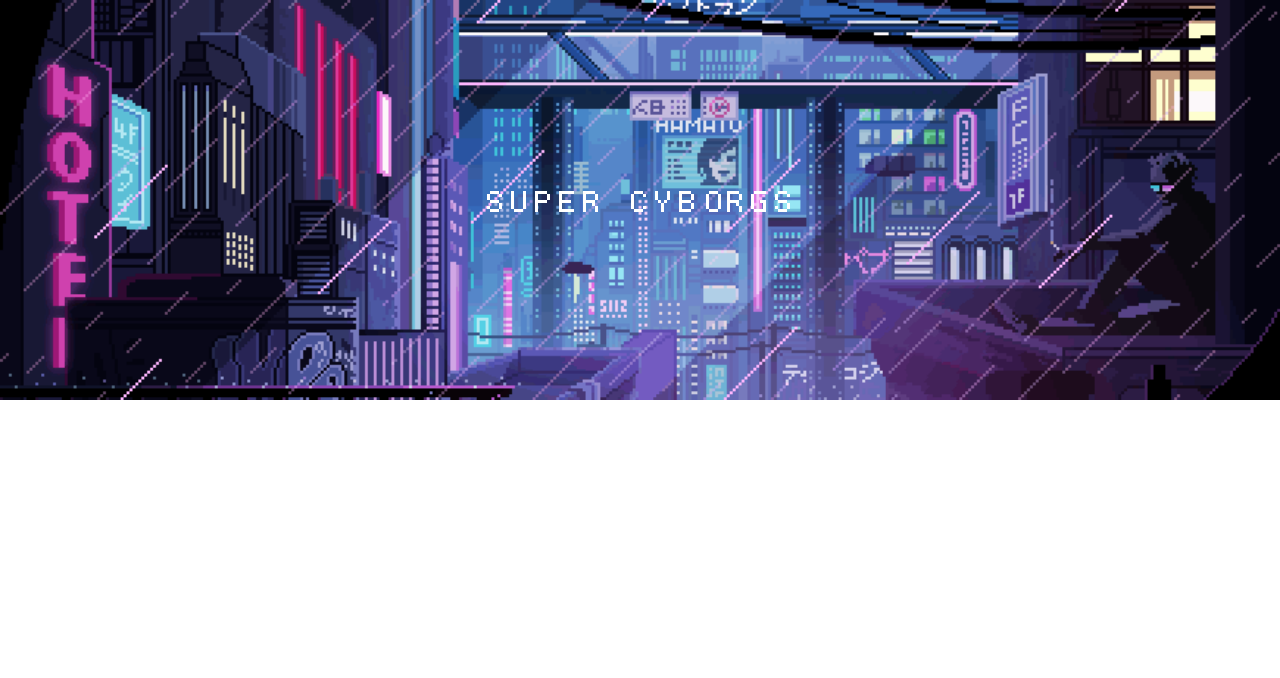
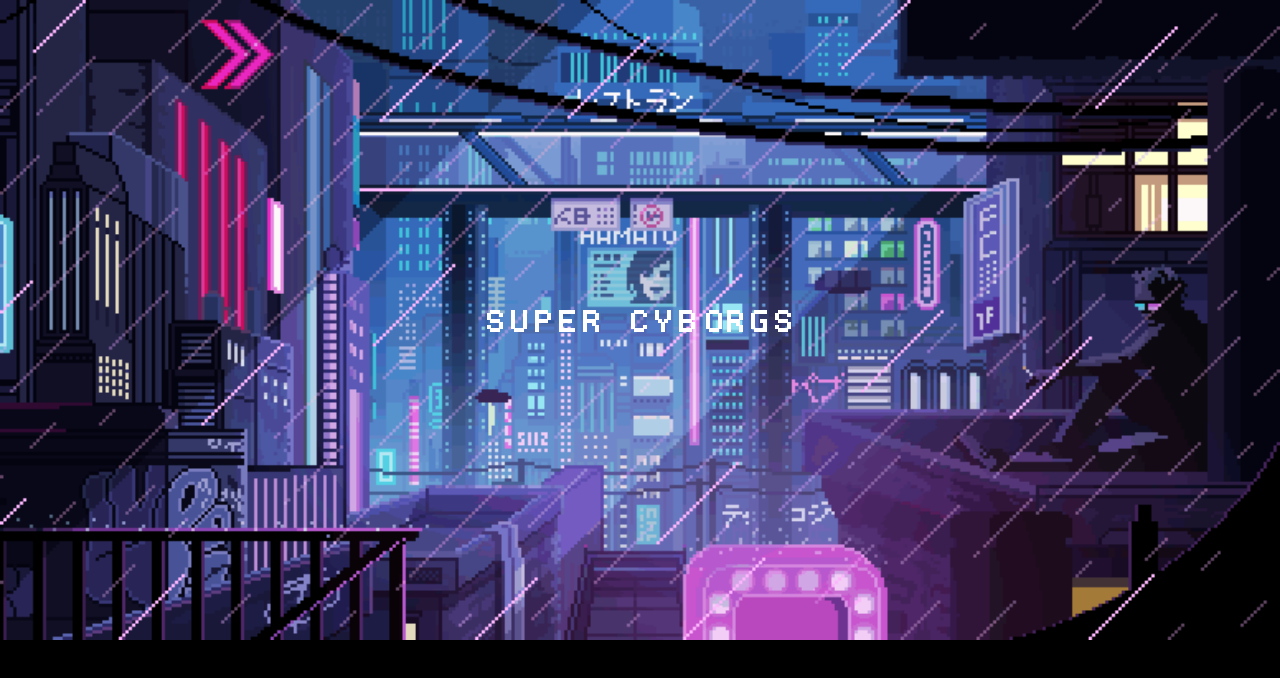
Before and after one commit to trevorwrightdev/supercyborgs, a React (Create React App) app: page / in a window 1280 px wide. Shown: the top 678 px of the page. Built offline with nearby package versions, Linux system fonts and the light colour scheme.

Commit message:
Added socials bar

```diff
--- a/src/App.js
+++ b/src/App.js
@@ -1,9 +1,12 @@
 import Banner from "./components/Banner";
+import Socials from "./components/Socials"
 
 function App() {
   return (
     <div className='💪'>
-      <Banner>SUPER CYBORGS</Banner>
+      <Banner title='SUPER CYBORGS'>
+        <Socials />
+      </Banner>
     </div>
   );
 }
--- a/src/components/Banner.js
+++ b/src/components/Banner.js
@@ -1,7 +1,8 @@
-const Banner = ({ children }) => {
+const Banner = ({ title, children }) => {
     return (
         <div className='banner'>
             {children}
+            <h2>{title}</h2>
         </div>
     )
 }
--- /dev/null
+++ b/src/components/Socials.js
@@ -0,0 +1,11 @@
+import React from 'react'
+
+const Socials = () => {
+    return (
+        <nav>
+
+        </nav>
+    )
+}
+
+export default Socials
--- a/src/index.css
+++ b/src/index.css
@@ -12,6 +12,7 @@
 html {
   font-family: Pixel, sans-serif;
   font-size: 16px;
+  background-color: black;
 }
 
 .💪 {
@@ -23,13 +24,24 @@ html {
 .banner {
   display: flex;
   flex-direction: column;
+  align-items: center;
+  justify-content: center;
   width: 100%;
-  height: 50vh;
+  height: 50vw;
   background-image: url(/src/images/banner.gif);
   background-size: cover;
   background-position: right;
-  justify-content: center;
-  align-items: center;
   color: white;
-  font-size: 1.5rem;
 }
+
+h2 {
+  position: absolute;
+}
+
+nav {
+  display: flex;
+  flex-direction: row-reverse;
+  margin-bottom: auto;
+  width: 100%;
+  height: 15%;
+}
```
